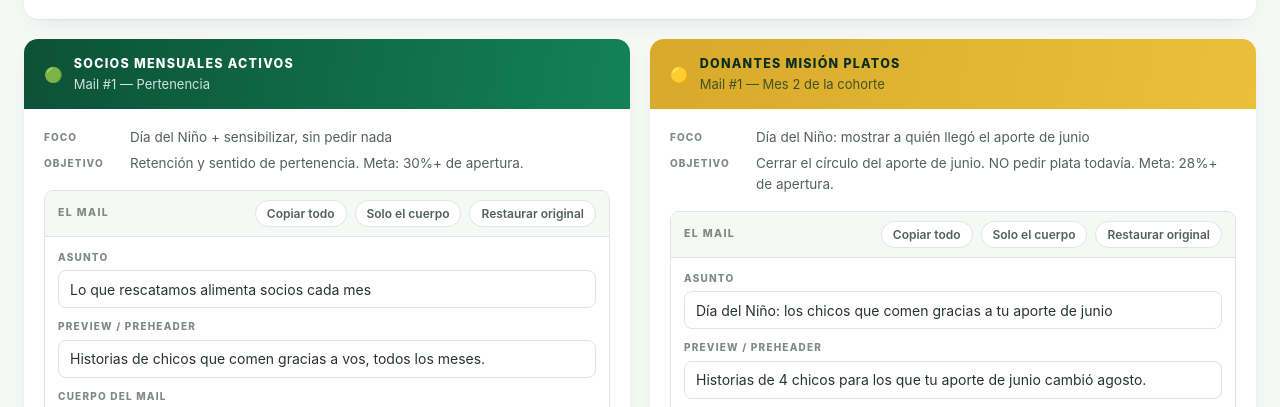
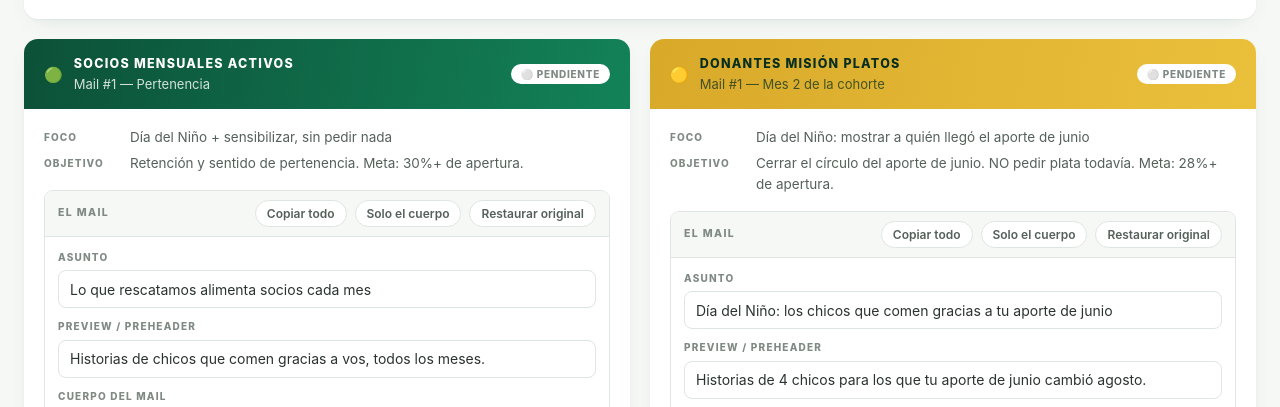
Before and after one commit to comunicacion-redalco/redalco-dashboard, a website: page _publicar.html in a window 1280 px wide. Both pictures are taken after a click on the button "Entrar al panel". Shown: the part 320-727 px from the top of the page. Drawn offline with Linux system fonts and the light colour scheme; no server answers.

Commit message:
Agregar estado de envío (Pendiente/Programado/Enviado) por mail
Botón en el header de cada tarjeta, un clic pasa al siguiente estado.
Es manual y separado de la asociación con campaña real: uno es "voy a
mandar esto", el otro es "esto es lo que mandé de verdad" — no se
infiere uno del otro. Se guarda en localStorage como el resto.

También: la pestaña ahora vuelve a pedir /api/metricas cada 10 minutos
sola mientras esté abierta, en vez de depender de un reload manual
para ver datos más frescos (el caché de 5h en Vercel sigue
determinando cuándo hay datos realmente nuevos).

```diff
--- a/_publicar.html
+++ b/_publicar.html
@@ -513,6 +513,28 @@ select#mes-select {
   white-space: nowrap;
 }
 .badge-alerta { background: #fff; color: var(--rosa); }
+
+/* Fondo blanco sólido y no translúcido a propósito: así se lee igual sobre
+   cualquier color de header (incluido el dorado, donde el texto claro
+   pierde contraste) sin necesitar una excepción por segmento. */
+.badge-estado {
+  font-size: 10px;
+  font-weight: 800;
+  text-transform: uppercase;
+  letter-spacing: .07em;
+  padding: 4px 10px;
+  border-radius: 999px;
+  border: none;
+  cursor: pointer;
+  white-space: nowrap;
+  font-family: inherit;
+  background: #fff;
+  transition: filter .12s ease;
+}
+.badge-estado:hover { filter: brightness(.96); }
+.badge-estado.estado-pendiente  { color: var(--tinta-suave); }
+.badge-estado.estado-programado { color: var(--dorado-hondo); }
+.badge-estado.estado-enviado    { color: var(--verde-hondo); }
 
 .tarjeta-body { padding: 18px 20px 20px; display: flex; flex-direction: column; gap: 16px; }
 
@@ -2729,6 +2751,26 @@ const PLAYBOOK = [
 
 const CLAVE = 'redalco-dashboard-v1';
 
+/* Estado de envío de cada mail: lo marca la usuaria a mano (no se infiere de
+   la asociación con una campaña real — son cosas distintas: uno es "voy a
+   mandar esto", el otro es "esto es lo que mandé"). Un clic pasa al
+   siguiente estado, en este orden. */
+const ESTADOS_ENVIO = [
+  { k: 'pendiente', l: 'Pendiente', icono: '⚪' },
+  { k: 'programado', l: 'Programado', icono: '🔵' },
+  { k: 'enviado', l: 'Enviado', icono: '🟢' }
+];
+
+function estadoEnvioDe(email) {
+  const k = datosEmail(email.id).estadoEnvio || 'pendiente';
+  return ESTADOS_ENVIO.find(e => e.k === k) || ESTADOS_ENVIO[0];
+}
+
+function siguienteEstadoEnvio(k) {
+  const i = ESTADOS_ENVIO.findIndex(e => e.k === k);
+  return ESTADOS_ENVIO[(i + 1) % ESTADOS_ENVIO.length].k;
+}
+
 /* Campos de métricas que se cargan a mano después de cada envío. */
 const CAMPOS = [
   { k: 'fecha',    l: 'Fecha de envío', t: 'date' },
@@ -3048,6 +3090,8 @@ function tarjetaEmail(email) {
     '<div class="kpi-nota ' + k.clase + '">' + esc(k.nota) + '</div></div>'
   ).join('');
 
+  const estadoEnv = estadoEnvioDe(email);
+
   return '' +
   '<article class="tarjeta seg-' + seg.color + (fueEditado(email) ? ' editado' : '') + '" data-email="' + email.id + '">' +
     '<header class="tarjeta-header">' +
@@ -3056,6 +3100,8 @@ function tarjetaEmail(email) {
         '<div class="seg-nombre">' + esc(seg.nombre) + '</div>' +
         '<div class="seg-titulo">' + esc(email.titulo) + '</div>' +
       '</div>' +
+      '<button class="badge-estado estado-' + estadoEnv.k + '" data-accion="ciclar-estado" ' +
+        'title="Click para cambiar de estado">' + estadoEnv.icono + ' ' + esc(estadoEnv.l) + '</button>' +
       (email.destacado ? '<span class="badge badge-alerta">' + esc(email.destacado) + '</span>' : '') +
       (email.derivado ? '<span class="badge">Derivado — adaptar</span>' : '') +
     '</header>' +
@@ -3244,6 +3290,12 @@ function conectarEventos() {
         if (acc === 'desasociar') {
           asociar(email, null);
           toast('Campaña desasociada — volvés a cargar las métricas a mano');
+          return;
+        }
+        if (acc === 'ciclar-estado') {
+          d.estadoEnvio = siguienteEstadoEnvio(estadoEnvioDe(email).k);
+          guardar(); render();
+          toast(ESTADOS_ENVIO.find(e => e.k === d.estadoEnvio).l);
           return;
         }
         const cuerpo = valor(email, 'copy');
@@ -4295,6 +4347,13 @@ function iniciar() {
   avisoProtocolo();
   animarPortada();
 
+  /* Mientras la pestaña quede abierta, vuelve a pedir /api/metricas cada 10
+     minutos (no espera a que alguien la cierre y reabra). El Cache-Control
+     de la función sigue sirviendo la misma respuesta cacheada de Vercel
+     hasta que pasen 5 horas desde el último fetch real — este intervalo no
+     lo salta, solo evita depender de un reload manual para verlo. */
+  setInterval(() => cargarHistorico(true), 10 * 60 * 1000);
+
   document.getElementById('btn-entrar').addEventListener('click', entrarAlPanel);
   document.getElementById('btn-portada').addEventListener('click', volverAPortada);
   document.querySelectorAll('.vista-btn').forEach(b => {
--- a/estilos.css
+++ b/estilos.css
@@ -490,6 +490,28 @@ select#mes-select {
   white-space: nowrap;
 }
 .badge-alerta { background: #fff; color: var(--rosa); }
+
+/* Fondo blanco sólido y no translúcido a propósito: así se lee igual sobre
+   cualquier color de header (incluido el dorado, donde el texto claro
+   pierde contraste) sin necesitar una excepción por segmento. */
+.badge-estado {
+  font-size: 10px;
+  font-weight: 800;
+  text-transform: uppercase;
+  letter-spacing: .07em;
+  padding: 4px 10px;
+  border-radius: 999px;
+  border: none;
+  cursor: pointer;
+  white-space: nowrap;
+  font-family: inherit;
+  background: #fff;
+  transition: filter .12s ease;
+}
+.badge-estado:hover { filter: brightness(.96); }
+.badge-estado.estado-pendiente  { color: var(--tinta-suave); }
+.badge-estado.estado-programado { color: var(--dorado-hondo); }
+.badge-estado.estado-enviado    { color: var(--verde-hondo); }
 
 .tarjeta-body { padding: 18px 20px 20px; display: flex; flex-direction: column; gap: 16px; }
 
```
Also changed, not shown: app.js (+37 -0 lines).
